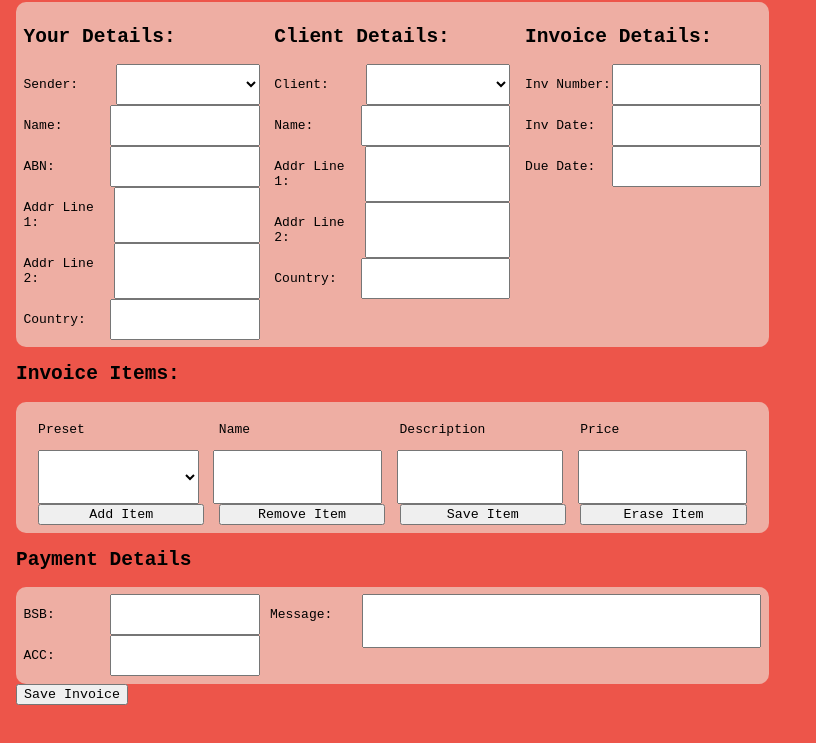
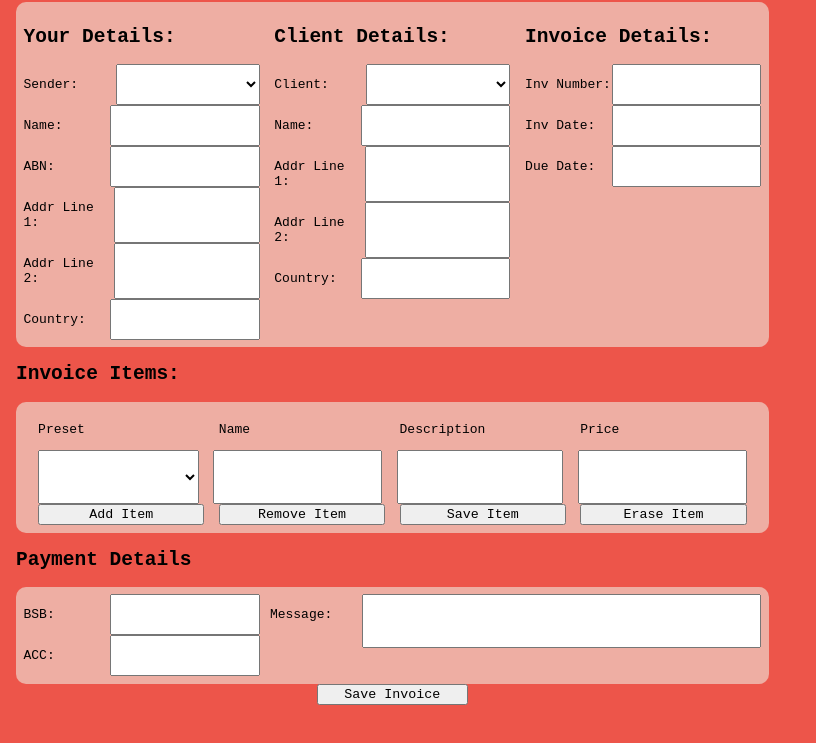
Before and after one commit to mikthelegend/Invoice-Manager, an Electron app: page html/index.html in a window 1600 px wide. Shown: the part 79-822 px from the top of the page, without its empty margins (0-816 px from the left). Drawn offline with Linux system fonts and the light colour scheme; no server answers.

Commit message:
Fix style issue for save_invoice button

```diff
--- a/css/style.css
+++ b/css/style.css
@@ -24,7 +24,7 @@ body > * {
     border-radius: 10px;
 }
 
-#run {
+#save_invoice {
     position: relative;
     left: 40%;
     width: 20%;
```
